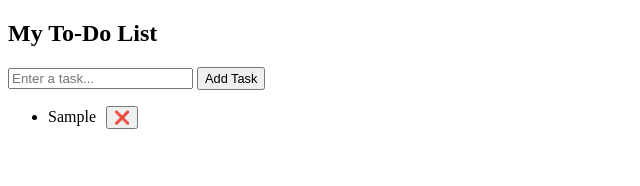
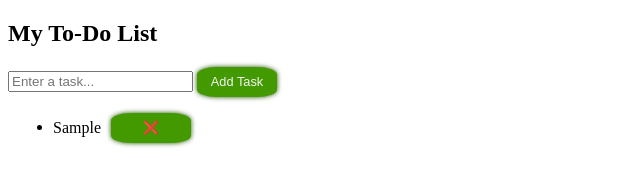
Before and after one commit to King-Code-938/fullstack-playground, a plain HTML site: page To_Do_List/index.html in a window 1280 px wide. Both pictures are taken after typing "Sample" into the empty fields and a click on the button "Add Task". Shown: the whole page, without its empty margins (0-640 px from the left). Drawn offline with Linux system fonts and the light colour scheme.

Commit message:
Refactered Todo-app

```diff
--- a/To_Do_List/index.html
+++ b/To_Do_List/index.html
@@ -2,6 +2,7 @@
 <html>
   <head>
     <title>To-Do List</title>
+    <link rel="stylesheet" href="styles.css">
   </head>
   <body>
     <h2>My To-Do List</h2>
@@ -10,17 +11,5 @@
     <ul id="taskList"></ul>
 
     <script src="script.js"></script>
-    <style>
-      .done {
-        text-decoration: line-through;
-        color: gray;
-        opacity: 0.6;
-      }
-      button {
-        cursor: pointer;
-        font-size: 0.8rem;
-        padding: 2px 6px;
-      }
-    </style>
   </body>
 </html>
--- a/To_Do_List/script.js
+++ b/To_Do_List/script.js
@@ -1,32 +1,66 @@
 const taskInput = document.getElementById('taskInput');
+const taskList = document.getElementById('taskList');
+let tasks = JSON.parse(localStorage.getItem('tasks')) || [];
 
-function addTask() {
-  const task = taskInput.value.trim();
-  const taskList = document.getElementById('taskList');
+function init() {
+  renderTasks();
+}
 
-  if (task.length === 0) return;
+function createTaskElement(taskObj, index) {
+  const li = document.createElement('li');
+  li.textContent = taskObj.text;
 
-  const li = document.createElement('li');
-  li.textContent = task;
+  if (taskObj.done) li.classList.add('done');
+  li.addEventListener('click', () => toggleTask(index));
 
   const delBtn = document.createElement('button');
   delBtn.textContent = '❌';
   delBtn.style.marginLeft = '10px';
-  delBtn.addEventListener('click', () => {
-    taskList.removeChild(li);
-  });
-
-  li.addEventListener('click', () => {
-    li.style.textDecoration = 'line-through solid 2px';
-  });
+  delBtn.addEventListener('click', () => deleteTask(index));
 
   li.appendChild(delBtn);
-  taskList.appendChild(li);
-  taskInput.value = ''; // Clear input
+  return li;
 }
 
-taskInput.addEventListener('keydown', function (event) {
-  if (event.key === 'Enter') {
+function addTask() {
+  const task = taskInput.value.trim();
+  if (!task) return;
+
+  tasks.push({ text: task, done: false });
+  taskInput.value = '';
+  updateApp();
+}
+
+function toggleTask(index) {
+  tasks[index].done = !tasks[index].done;
+  updateApp();
+}
+
+function deleteTask(index) {
+  tasks.splice(index, 1);
+  updateApp();
+}
+
+function updateApp() {
+  saveTasks();
+  renderTasks();
+}
+
+function saveTasks() {
+  localStorage.setItem('tasks', JSON.stringify(tasks));
+}
+
+function renderTasks() {
+  taskList.innerHTML = '';
+  tasks.forEach((task, i) => {
+    const taskEl = createTaskElement(task, i);
+    taskList.appendChild(taskEl);
+  });
+}
+
+init();
+taskInput.addEventListener('keyup', function (event) {
+  if (event.key == 'Enter') {
     addTask();
   }
 });
--- /dev/null
+++ b/To_Do_List/styles.css
@@ -0,0 +1,22 @@
+.done {
+  text-decoration: line-through;
+  color: gray;
+  opacity: 0.6;
+}
+
+button {
+  cursor: pointer;
+  font-size: 0.8rem;
+  padding: 2px 6px;
+  border: #214c00 1px;
+  color: #f4f4f4;
+  background-color: #439a00;
+  box-shadow: #245200 0px 0px 5px;
+  border-radius: 25%;
+  height: 30px;
+  width: 80px;
+}
+
+li {
+  margin: 5px;
+}
```
